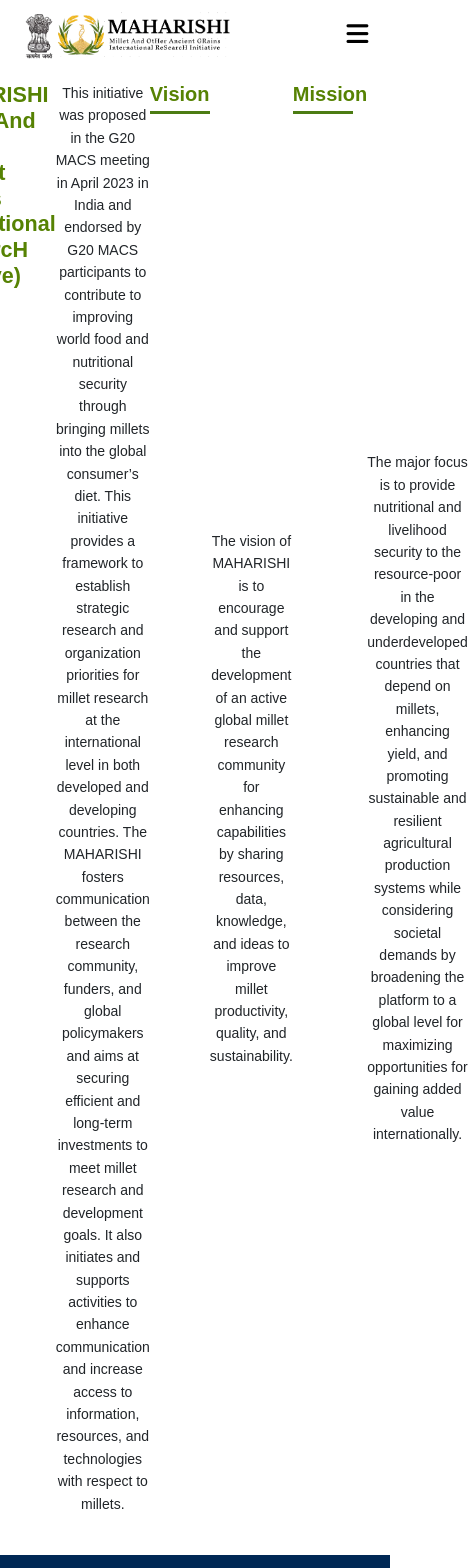
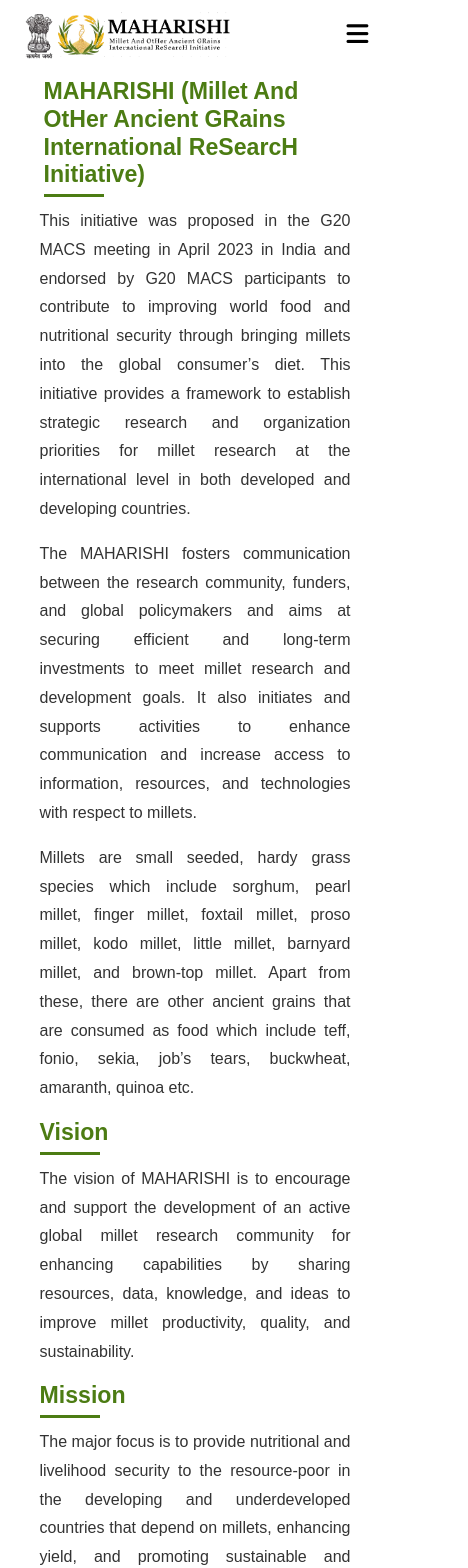
Before and after one commit to Rakeshsamala0505/Maharishi12, a React (Create React App) app: page /g20 in a window 390 px wide. Shown: the top 1568 px of the page, 468 px wide, since content can reach past the window. Built offline with nearby package versions, Linux system fonts and the light colour scheme.

Commit message:
image added in g20

```diff
--- a/src/pages/g20.js
+++ b/src/pages/g20.js
@@ -1,39 +1,51 @@
-import "../styles/g20.css";
-import "bootstrap/dist/css/bootstrap.min.css";
+import React from "react";
+import "../styles/g20.css"; // Importing external CSS
+import "bootstrap/dist/css/bootstrap.min.css"; // Bootstrap for styling
+
 
 const g20 = () => {
   return (
     <div className="container">
       <div className="text_content">
-        <div className="container-fluid p-1">
-          <h1 className="title fs-4 fs-md-1 text-start ms-1 ms-md-1">
+        <div className="container__content"></div>
+        <h1 className="title fs-3 fs-md-1 text-start ms-1 ms-md-1">
         MAHARISHI (Millet And OtHer Ancient GRains International ReSearcH Initiative)
         </h1>
-          <p className="fs-1.5 fs-md-3 fs-lg-6">
-            This initiative was proposed in the G20 MACS meeting in April 2023 in India and endorsed by G20 MACS participants to contribute to improving world food and nutritional security through bringing millets into the global consumer’s diet.
-            This initiative provides a framework to establish strategic research and organization priorities for millet research at the international level in both developed and developing countries. The MAHARISHI fosters communication between the research community, funders, and global policymakers and aims at securing efficient and long-term investments to meet millet research and development goals. It also initiates and supports activities to enhance communication and increase access to information, resources, and technologies with respect to millets.
+        <p className="text-content">
+        This initiative was proposed in the G20 MACS meeting in April 2023 in
+         India and endorsed by G20 MACS participants to contribute to improving
+         world food and nutritional security through bringing millets into the
+         global consumer’s diet. This initiative provides a framework to establish
+         strategic research and organization priorities for millet research at the
+         international level in both developed and developing countries.
         </p>
-
-          <h1 className="title fs-5 fs-md-2">Vision</h1>
-          <p className="fs-1.5 fs-md-3 fs-lg-6">
+        <p className="text-content">
+        The MAHARISHI
+          fosters communication between the research community, funders, and global
+           policymakers and aims at securing efficient and long-term investments to
+            meet millet research and development goals. It also initiates and supports
+             activities to enhance communication and increase access to information,
+             resources, and technologies with respect to millets.
+        </p><p className="text-content">
+          Millets are small seeded, hardy grass species which include sorghum,
+          pearl millet, finger millet, foxtail millet, proso millet, kodo
+          millet, little millet, barnyard millet, and brown-top millet. Apart
+          from these, there are other ancient grains that are consumed as food
+          which include teff, fonio, sekia, job’s tears, buckwheat, amaranth,
+          quinoa etc.
+        </p>
+        <h1 className="title fs-3 fs-md-2">Vision</h1>
+        <p className="text-content">
         The vision of MAHARISHI is to encourage and support the development of an active global millet research community for enhancing capabilities by sharing resources, data, knowledge, and ideas to improve millet productivity, quality, and sustainability.
         </p>
-
-          <h1 className="title fs-5 fs-md-2">Mission</h1>
-          <p className="fs-1.5 fs-md-3 fs-lg-6">
+        <h1 className="title fs-3 fs-md-2">Mission</h1>
+        <p className="text-content">
         The major focus is to provide nutritional and livelihood security to the resource-poor in the developing and underdeveloped countries that depend on millets, enhancing yield, and promoting sustainable and resilient agricultural production systems while considering societal demands by broadening the platform to a global level for maximizing opportunities for gaining added value internationally.
         </p>
-
-          <div className="text-center">
-            <br />
-            <br />
-            <img src="images/Picture1.png" alt="G20" className="img-fluid w-55" />
-            <br />
-            <br />
+        <div className="image-container">
+          <img src="/images/picture1.png" alt="G20" className="responsive-image"/>
           </div>
       </div>
-      </div>
-
     </div>
   );
 };
--- a/src/styles/g20.css
+++ b/src/styles/g20.css
@@ -1,132 +1,114 @@
-body {
-    display: flex;
-    flex-direction: column;
-    min-height: 100vh; /* Ensure full viewport height */
-    margin: 0;
+/* Fix for content hiding under the header */
+.container {
+    max-width: 1200px;
+    margin: auto;
+    padding: 30px;
+    padding-top: 10%; /* Adjust this based on your header height */
 }
 
-.container::before {
-    content: "";
-    position: absolute;
+.text_content {
+    background-color: #ffffff;
+    padding: 20px;
+}
+
+.title {
+    font-size: 1rem;
+    color: #4c7c13;
+    font-weight: bold;
+    margin-bottom: 10px;
+    text-align: left;
+}
+
+/* Fixed header (assuming you have one) */
+.header {
+    position: fixed;
     top: 0;
     left: 0;
     width: 100%;
-    height: 100%;
-    background-repeat: no-repeat;
-    background-position: center center;
-    background-size: 40%;
-    background-attachment: fixed;
-    background-position-y: 130px;
-    opacity: 0.2; /* Adjust transparency */
-    z-index: -1;
+    height: 60px; /* Adjust as per your header size */
+    background: #fff; /* Or any color */
+    z-index: 1000;
+    box-shadow: 0 2px 5px rgba(0, 0, 0, 0.1);
 }
 
-.container {
-    align-items: center;
-    padding-top: 10rem;
-}
 
-/* Text content styles */
-.text_content {
-    display: flex;
-    flex-direction: column;
-    align-items: center;
-    text-align: justify;
-    max-width: 1000px;
-    margin: 0 auto;
-}
-
-.container__content {
-    margin-bottom: 20px;
-    align-items: center;
-}
-
-/* Title Styling */
-.title, h1 {
-    align-self: flex-start;
-    text-align: left;
-    width: 100%;
-    font-weight: 550;
-    color: #568203;
-}
-
-/* Paragraph styling */
-.container__content p {
-    width: 50%;
-    font-size: 16px;
-    color: #555;
-    line-height: 2;
+.text-content {
+    font-size: 1rem;
+    color: #333;
+    line-height: 1.8;
     text-align: justify;
 }
 
-.container::before {
+/* Header underline */
+.title::after {
     content: "";
-    position: absolute;
-    top: 0;
-    left: 0;
-    width: 100%;
-    height: 100%;
-    background-repeat: no-repeat;
-    background-position: center center;
-    background-size: 40%;
-    background-attachment: fixed;
-    background-position-y: 130px;
-    opacity: 0.1;
-    z-index: -1;
+    display: block;
+    width: 60px;
+    height: 3px;
+    background-color: #4c7c13;
+    margin-top: 5px;
 }
 
 
-
-/* Responsive styles for screens smaller than 480px */
-
-@media (max-width: 480px) {
-    body {
-        display: block; /* Prevent flex from squishing elements */
-    }
-
+/* Responsive adjustments */
+@media screen and (max-width: 480px) {
     .container {
-        width: 100%;
-        padding: 20px;
-        padding-top: 5rem;
-        text-align: center; /* Ensures proper alignment */
-    }
-
-    .title, h1 {
-        font-size: 20px;
-        text-align: center; /* Center-align titles for better mobile UX */
-        width: 100%;
+        flex: 1;
+        max-width: 1200px;
+        margin: auto;
+        padding: 30px;
+        padding-top: 20% !important; /* Adjust this based on your header height */
     }
 
     .text_content {
-        display: block; /* Prevents flex from causing layout shifts */
-        text-align: center;
-        padding: 0 15px; /* Add proper spacing */
+        background-color: #ffffff;
+        padding: 0px;
+        line-height: 1.6;
+    }
+
+    .title {
+        font-size: 1.5rem;
+        color: #4c7c13;
+        font-weight: bold;
+        margin-bottom: 10px;
+        text-align: left!important;
+    }
+
+    /* Fixed header (assuming you have one) */
+    .header {
+        position: fixed;
+        top: 0;
+        left: 0;
+        width: 100%;
+        height: 60px; /* Adjust as per your header size */
+        background: #fff; /* Or any color */
+        z-index: 1000;
+        box-shadow: 0 2px 5px rgba(0, 0, 0, 0.1);
+    }
+
+
+}
+/* Image container */
+.image-container {
+    display: flex;
+    justify-content: center;
+    align-items: center;
+    margin-top: 20px;
+}
+
+/* Image styling */
+.responsive-image {
+    width: 100%;
+    max-width: 600px; /* Limit max width */
+    height: auto;
+    border-radius: 10px;
+    box-shadow: 0px 4px 8px rgba(0, 0, 0, 0.2);
+}
+
+/* Responsive adjustments */
+@media screen and (max-width: 480px) {
+    .responsive-image {
+        width: 90%; /* Make it fit within smaller screens */
         max-width: 100%;
     }
-
-    .container__content {
-        margin-bottom: 15px;
-    }
-
-    .container__content p {
-        width: 100%; /* Ensures paragraphs are full width */
-        font-size: 14px;
-        line-height: 1.6;
-        text-align: justify;
-        margin: 0 auto;
-        padding: 0 10px;
-    }
-
-    .container::before {
-        background-size: 70%; /* Adjusts image size */
-        background-position: center top;
-        background-attachment: scroll; /* Prevents issues with fixed background */
-        background-position-y: 100px; /* Moves background to proper position */
-    }
-
-    .text-center img {
-        width: 90%; /* Ensure images resize properly */
-        max-width: 280px;
-        height: auto;
-    }
 }
```
Lines whose indentation alone changed are shown as unchanged.
